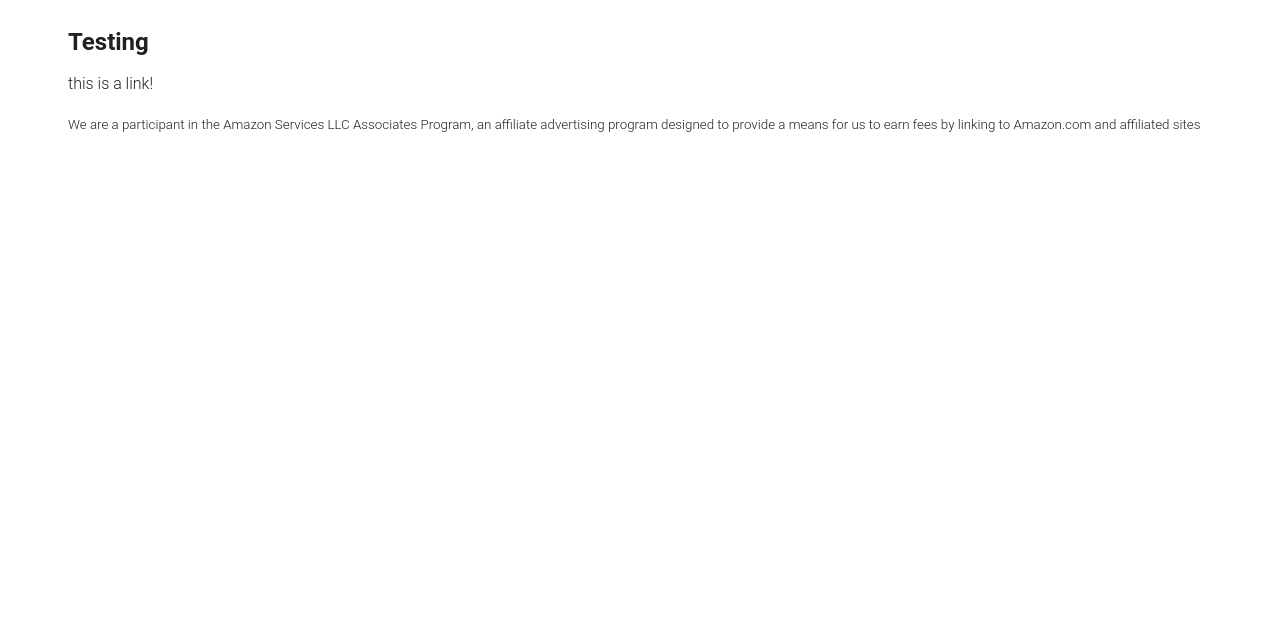
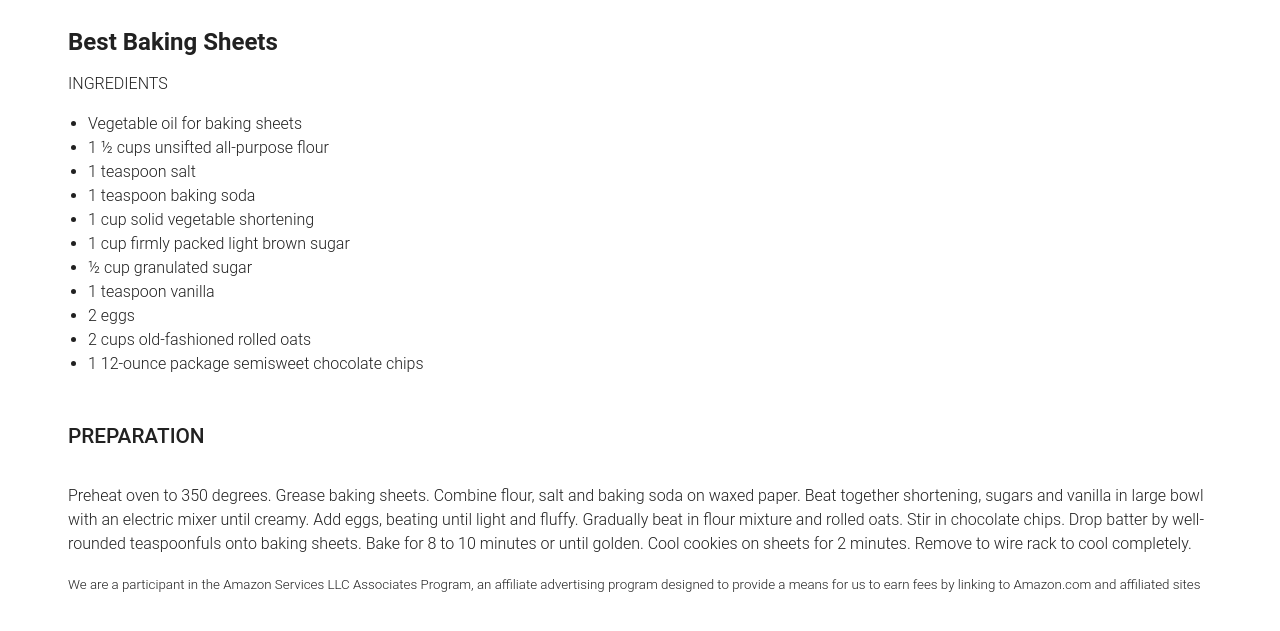
Before and after one commit to rachelslurs/karencantor.com, a Jekyll site: the page built from _links/testing.markdown, in a window 1280 px wide. Shown: the top 631 px of the page. Built offline with Jekyll 4.4.1, drawn with Linux system fonts in a browser that asks for light colours.

Commit message:
Updated Testing

```diff
--- a/_links/testing.markdown
+++ b/_links/testing.markdown
@@ -1,8 +1,26 @@
 ---
-title: Testing
+title: Best Baking Sheets
 date: 2017-02-09 21:44:00 -05:00
-linkurl: http://www.google.com
+linkurl: https://www.amazon.com/gp/product/B000G0KJG4/ref=as_li_tl?ie=UTF8&camp=1789&creative=9325&creativeASIN=B000G0KJG4&linkCode=as2&tag=rachelslurs-20&linkId=74e0408265ef8644a284e89563fd1378
 layout: link
 ---
 
-this is a link!
+INGREDIENTS
+* Vegetable oil for baking sheets
+* 1 ½ cups unsifted all-purpose flour
+* 1 teaspoon salt
+* 1 teaspoon baking soda
+* 1 cup solid vegetable shortening
+* 1 cup firmly packed light brown sugar
+* ½ cup granulated sugar
+* 1 teaspoon vanilla
+* 2 eggs
+* 2 cups old-fashioned rolled oats
+* 1 12-ounce package semisweet chocolate chips
+
+### PREPARATION
+Preheat oven to 350 degrees. Grease baking sheets.
+Combine flour, salt and baking soda on waxed paper.
+Beat together shortening, sugars and vanilla in large bowl with an electric mixer until creamy. Add eggs, beating until light and fluffy. Gradually beat in flour mixture and rolled oats. Stir in chocolate chips.
+Drop batter by well-rounded teaspoonfuls onto baking sheets. Bake for 8 to 10 minutes or until golden.
+Cool cookies on sheets for 2 minutes. Remove to wire rack to cool completely.
```
